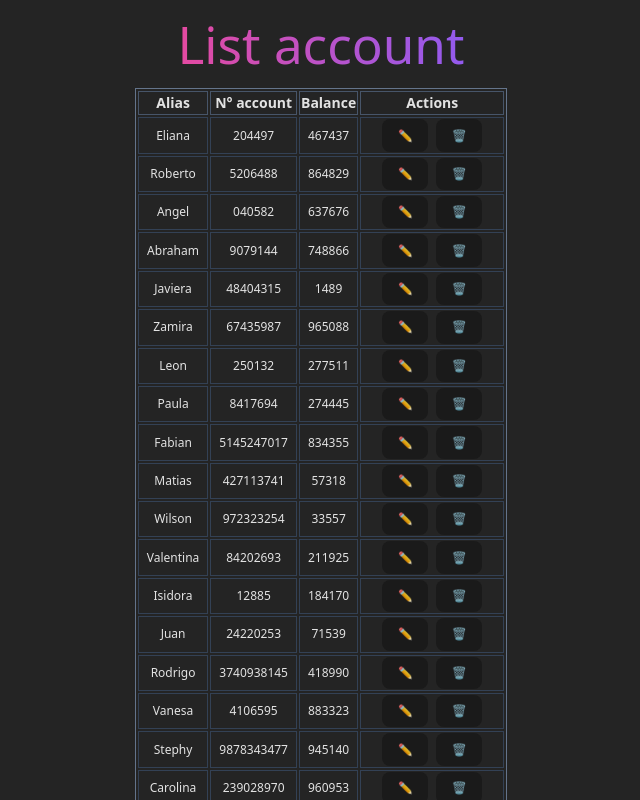
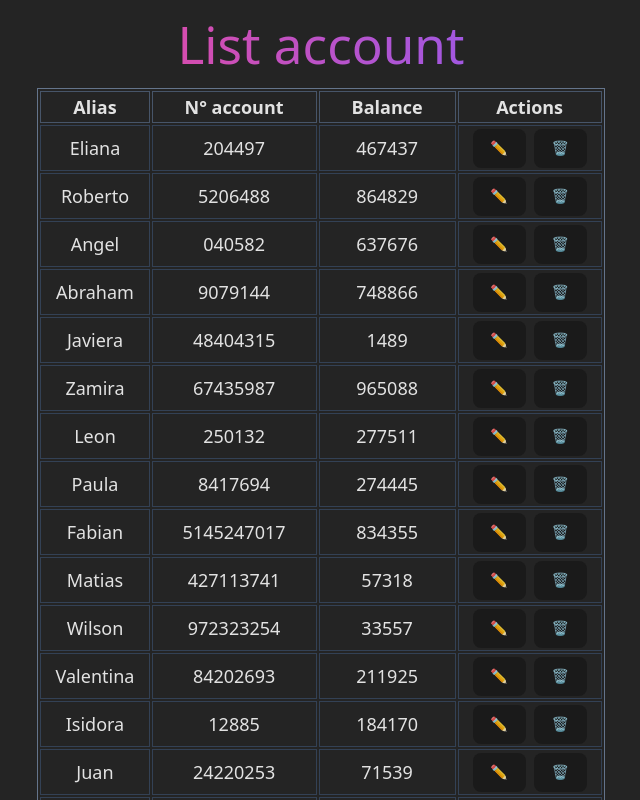
Before and after one commit to HoroJoel/Table, a React (Vite) app: page / in a window 1280 px wide. Shown: the top 800 px of the page, without its empty margins (319-959 px from the left). Built offline with nearby package versions, Linux system fonts and the light colour scheme.

Commit message:
ship: Font Size

```diff
--- a/src/components/AccountRow/index.tsx
+++ b/src/components/AccountRow/index.tsx
@@ -15,20 +15,20 @@ const AccountRow: React.FC<AccountRowProps> = ({
 }) => {
   return (
     <tr>
-      <td className="border border-slate-700 capitalize p-2 text-xs	">
+      <td className="border border-slate-700 capitalize p-2 text-xs  md:text-lg	">
         {account.alias}
       </td>
-      <td className="border border-slate-700 capitalize p-2 text-xs	">
+      <td className="border border-slate-700 capitalize p-2 text-xs  md:text-lg	">
         {account.number}
       </td>
-      <td className="border border-slate-700 capitalize p-2 text-xs	">
+      <td className="border border-slate-700 capitalize p-2 text-xs  md:text-lg	">
         {account.balance}
       </td>
       <td className="border border-slate-700">
-        <Button className="text-xs" onClick={onEdit}>
+        <Button className="text-xs  md:text-sm" onClick={onEdit}>
           ✏️
         </Button>
-        <Button className="text-xs ml-2" onClick={onDelete}>
+        <Button className="text-xs  md:text-sm ml-2" onClick={onDelete}>
           🗑️
         </Button>
       </td>
--- a/src/components/AccountTable/index.tsx
+++ b/src/components/AccountTable/index.tsx
@@ -28,10 +28,10 @@ const AccountTable = ({ data }: { data: Account[] }) => {
       <table className="border-separate border border-slate-500">
         <thead>
           <tr>
-            <th className="border border-slate-600 text-sm">Alias</th>
-            <th className="border border-slate-600 text-sm">N° account</th>
-            <th className="border border-slate-600 text-sm">Balance</th>
-            <th className="border border-slate-600 text-sm min-w-36">
+            <th className="border border-slate-600 text-sm  md:text-lg md:px-8">Alias</th>
+            <th className="border border-slate-600 text-sm  md:text-lg md:px-8">N° account</th>
+            <th className="border border-slate-600 text-sm  md:text-lg md:px-8">Balance</th>
+            <th className="border border-slate-600 text-sm  md:text-lg md:px-8 min-w-36">
               Actions
             </th>
           </tr>
```
